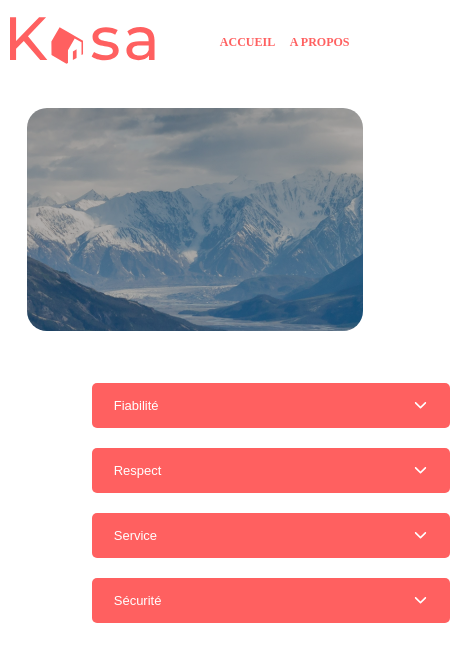
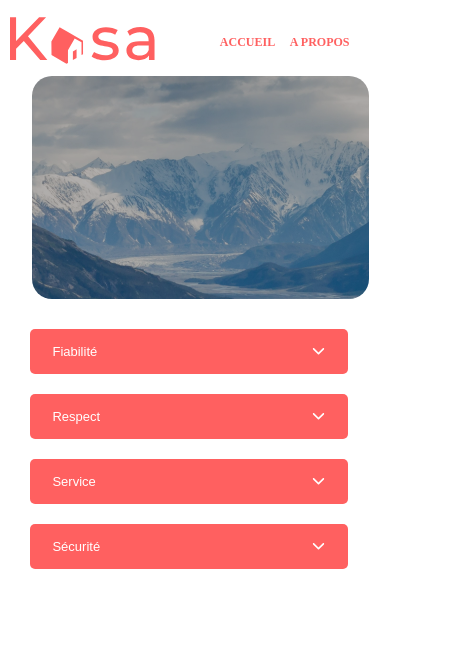
Before and after one commit to AllanDltr/OC-DAJR-P11-Kasa, a React (Create React App) app: page /About in a window 390 px wide. Shown: the top 662 px of the page, 450 px wide, since content can reach past the window. Built offline with nearby package versions, Linux system fonts and the light colour scheme.

Commit message:
About/Details

```diff
--- a/src/pages/About.js
+++ b/src/pages/About.js
@@ -2,6 +2,7 @@ import React from 'react'
 import Header from '../components/Header'
 import background from '../assets/BannerAbout.png'
 import Collapse from '../components/Collapse'
+// import about_mobile from '../assets/about_mobile.png'
 
 const speech = [
     {
--- a/src/pages/Details.js
+++ b/src/pages/Details.js
@@ -1,6 +1,5 @@
 import React from 'react'
 import Slideshow from '../components/Slideshow'
-import Collapse from '../components/Collapse'
 import Error from '../components/Error'
 import {useState, useEffect} from 'react'
 import {useParams} from 'react-router-dom'
--- a/src/styles/Collapse.css
+++ b/src/styles/Collapse.css
@@ -2,10 +2,10 @@
     display: flex;
     flex-direction: column;
     align-items: center;
-    width:100%;
-    margin-left: 25px;
-    margin-right: 30px;
+    width:85%;
+    margin-left: 8%;
 }
+
 .Dropdown__label {
     display: flex;
     justify-content: space-between;
@@ -37,20 +37,22 @@
     font-size: 24px;
 }
 .bannerAbout {
-    width: 90%;
+    width: 95%;
     height: 223px;
     border-radius: 20px;
     color: #ffffff;
     text-align: center;
     margin-bottom: 32px;
-    margin-left: auto;
-    margin-right: auto;
+    padding-left: 1%;
+    padding-right: 1%;
     margin-top:32px;
 }
 
 .bannerAbout__img {
     border-radius: 20px;
-    width: 1240px;
+    /* width: 1240px; */
+    width: 88%;
+    margin-left:20px;
     height: 223px;
     object-fit: cover;
     background-position: center;
@@ -67,22 +69,28 @@ li {
 
 @media screen and (max-width: 880px) {
     .Dropdown__label {
-        width : 110%;
+        width : 100%;
         font-size: 13px;
     }
 
+    .bannerAbout {
+        /* background: url(../assets/about_mobile.svg); */
+        z-index: -1;
+        margin-top: 0px;
+        margin-bottom: 10px;
+    }
+
     .bannerAbout__img {
-        width: 100%;
+        width: 95%;
+        /* background: url(../assets/about_mobile.svg) */
     }
     .Dropdown__list {
         width:100%
     }
+
+    .Dropdown{
+        margin-left:0px;
+        padding-left: 6%;
+        padding-right: 6%;
+    }
 }
-
-.Dropdown {
-    display: flex;
-    flex-direction: column;
-    align-items: center;
-    width:87%;
-    margin-left: 100px;
-}
--- a/src/styles/CollapseSlideshow.css
+++ b/src/styles/CollapseSlideshow.css
@@ -36,25 +36,6 @@
     height: 100%;
     font-size: 24px;
 }
-.bannerAbout {
-    width: 90%;
-    height: 223px;
-    border-radius: 20px;
-    color: #ffffff;
-    text-align: center;
-    margin-bottom: 32px;
-    margin-left: auto;
-    margin-right: auto;
-    margin-top:32px;
-}
-
-.bannerAbout__img {
-    border-radius: 20px;
-    width: 1240px;
-    height: 223px;
-    object-fit: cover;
-    background-position: center;
-}
 
 li {
     width: 100%;
@@ -70,10 +51,6 @@ li {
         width : 100%;
         font-size: 13px;
     }
-
-    .bannerAbout__img {
-        width: 100%;
-    }
     .Dropdown__Slideshow__list {
         width:100%
     }
```
Also changed, not shown: src/assets/about_mobile.svg (added). Lines whose indentation alone changed are shown as unchanged.
